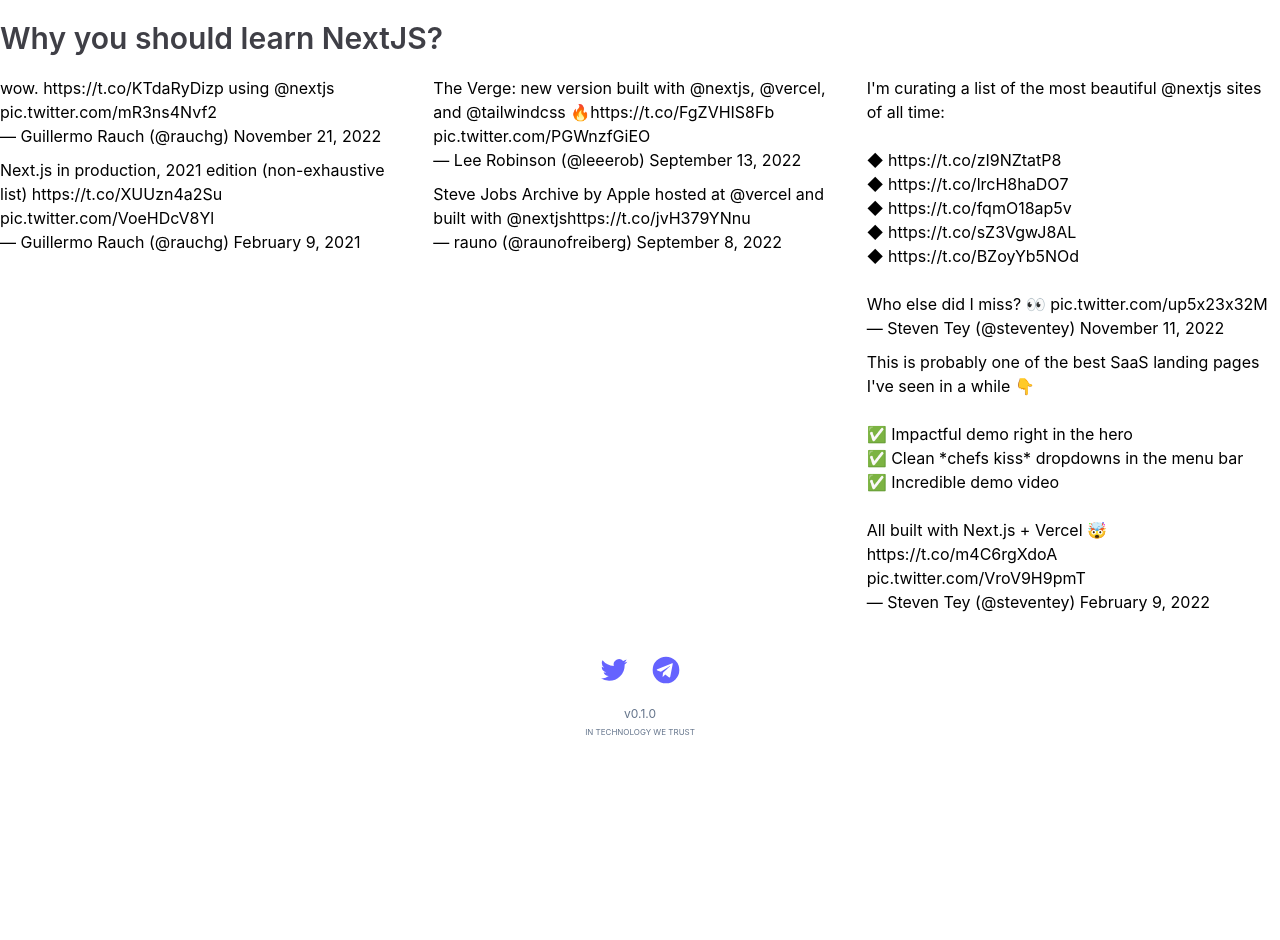
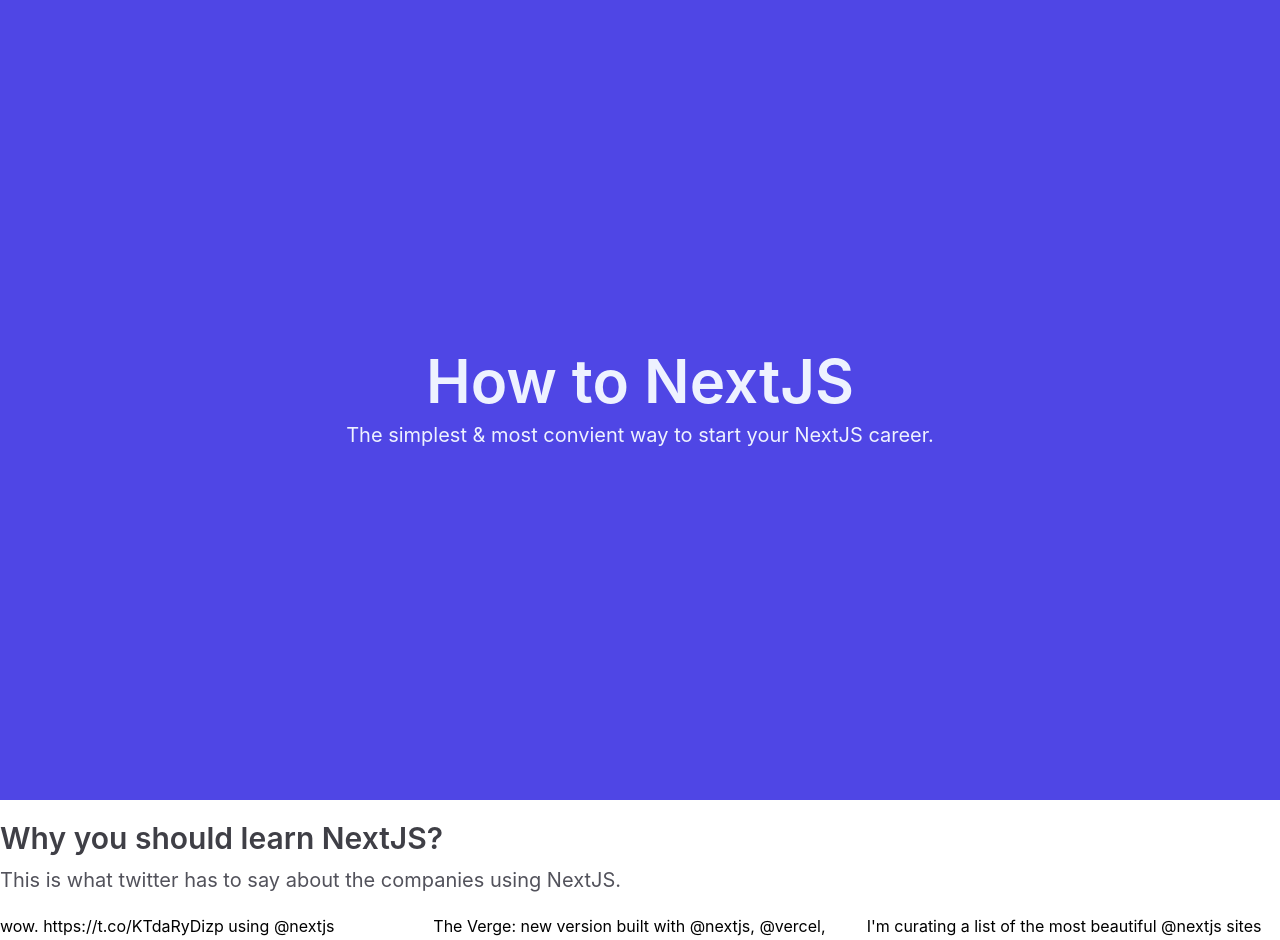
Before and after one commit to codeoholic/howtonextjs.com, a Next.js app: page / in a window 1280 px wide. Shown: the top 940 px of the page. Before the commit the page ends 800 px from the top, so only its background shows below. Built offline with nearby package versions, Linux system fonts and the light colour scheme.

Commit message:
feat: index update

```diff
--- a/pages/index.js
+++ b/pages/index.js
@@ -13,8 +13,17 @@
 				description="Start your NextJS journey today for free."
 			/>
 			<Script src="https://platform.twitter.com/widgets.js" strategy="lazyOnload" />
+			<div className="p-5 md:p-0 aspect-square md:h-screen bg-indigo-600 w-full items-center justify-center flex flex-col text-center">
+				<div className="">
+					<h1 className="text-3xl md:text-6xl text-indigo-50 font-semibold">How to NextJS</h1>
+				</div>
+				<div className="mt-2.5">
+					<h2 className="text-sm md:text-xl text-indigo-50">The simplest & most convient way to start your NextJS career.</h2>
+				</div>
+			</div>
 			<div className="container mx-auto py-5 px-5 md:px-0">
-				<div className="text-3xl text-zinc-700 font-semibold">Why you should learn NextJS?</div>
+				<div className="text-lg md:text-3xl text-zinc-700 font-semibold">Why you should learn NextJS?</div>
+				<div className="text-sm md:text-xl text-zinc-600 mt-2.5">This is what twitter has to say about the companies using NextJS.</div>
 				<div className="flex grid grid-col-1 md:grid-cols-3 gap-5 mt-5">
 					<div className="flex gap-2.5 flex-col">
 						<blockquote className="twitter-tweet" data-dnt="true" data-theme="light"><p lang="en" dir="ltr">wow. <a href="https://t.co/KTdaRyDizp">https://t.co/KTdaRyDizp</a> using <a href="https://twitter.com/nextjs?ref_src=twsrc%5Etfw">@nextjs</a> <a href="https://t.co/mR3ns4Nvf2">pic.twitter.com/mR3ns4Nvf2</a></p>&mdash; Guillermo Rauch (@rauchg) <a href="https://twitter.com/rauchg/status/1594779272945627136?ref_src=twsrc%5Etfw">November 21, 2022</a></blockquote>
```
